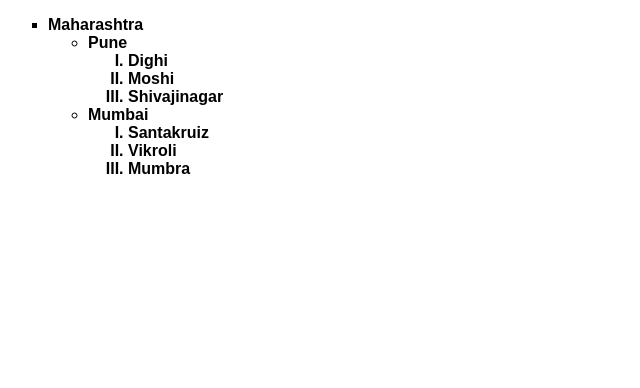
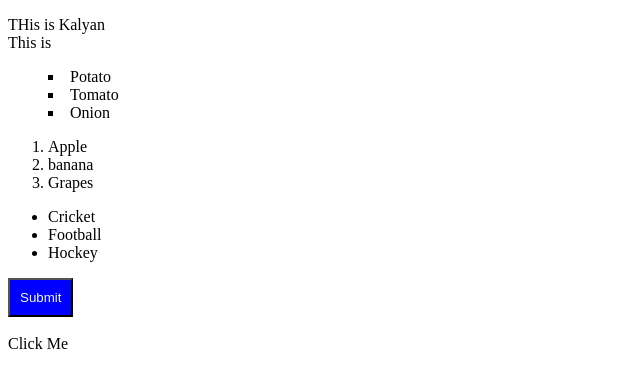
Before and after one commit to speaktosameer/Vereda-Project, a plain HTML site: page list.html in a window 1280 px wide. Shown: the whole page, without its empty margins (0-640 px from the left). Drawn offline with Linux system fonts and the light colour scheme.

Commit message:
Css complete

```diff
--- a/list.html
+++ b/list.html
@@ -6,38 +6,61 @@
     <meta name="viewport" content="width=device-width, initial-scale=1.0">
     <title>List in Html</title>
     <style>
-        body{
-            font-weight: bold;
-            font-family: Arial, Helvetica, sans-serif;
+        input[type=button]{
+            background-color: blue;
+            color: aliceblue;
+            padding:10px;
         }
-        .first{
-            list-style-type: square;
+        a{
+            color: black;
+            text-decoration: none;
         }
-        .second{
-            list-style-type: circle;
+        a:hover{
+            font-size: large;
+            color: blue;
+            background-color: brown;
+            display: none;
         }
-        ol{
-            list-style-type: upper-roman;
+        ul:hover{
+
         }
+        .text{
+            width: 50px;
+            background-color: antiquewhite;
+            text-transform: uppercase;
+            direction: ltr;
+            height: 100px;
+            white-space: pre-wrap;
+
+
+        }
+
     </style>
 </head>
 <body>
-   <ul class="first">
-        <li>Maharashtra</li>
-            <ul class="second">
-                <li>Pune</li>
-                    <ol>
-                        <li>Dighi</li>
-                        <li>Moshi</li>
-                        <li>Shivajinagar</li>
-                    </ol>
-                <li>Mumbai</li>
-                    <ol>
-                        <li>Santakruiz</li>
-                        <li>Vikroli</li>
-                        <li>Mumbra</li>
-                    </ol>
-            </ul>
+    <div>
+        <p>THis is Kalyan <br>
+            This is
+        </p>
+
+   <ul style="list-style-type: square; list-style-position: inside;">
+    <li>Potato</li>
+    <li>Tomato</li>
+    <li>Onion</li>
    </ul>
+   <ol style="list-style-position: outside;">
+    <li>Apple</li>
+    <li>banana</li>
+    <li>Grapes</li>
+   </ol>
+   <ul>
+    <li>Cricket</li>
+    <li>Football</li>
+    <li>Hockey</li>
+   </ul>
+   <input type="button" value="Submit">
+   <br>
+   <br>
+   <a href="#">Click Me</a>
 </body>
 </html>
```
Also changed, not shown: cssfinal.html (added, +24 -0 lines), flex.html (added, +37 -0 lines), table1.html (+17 -2 lines).
